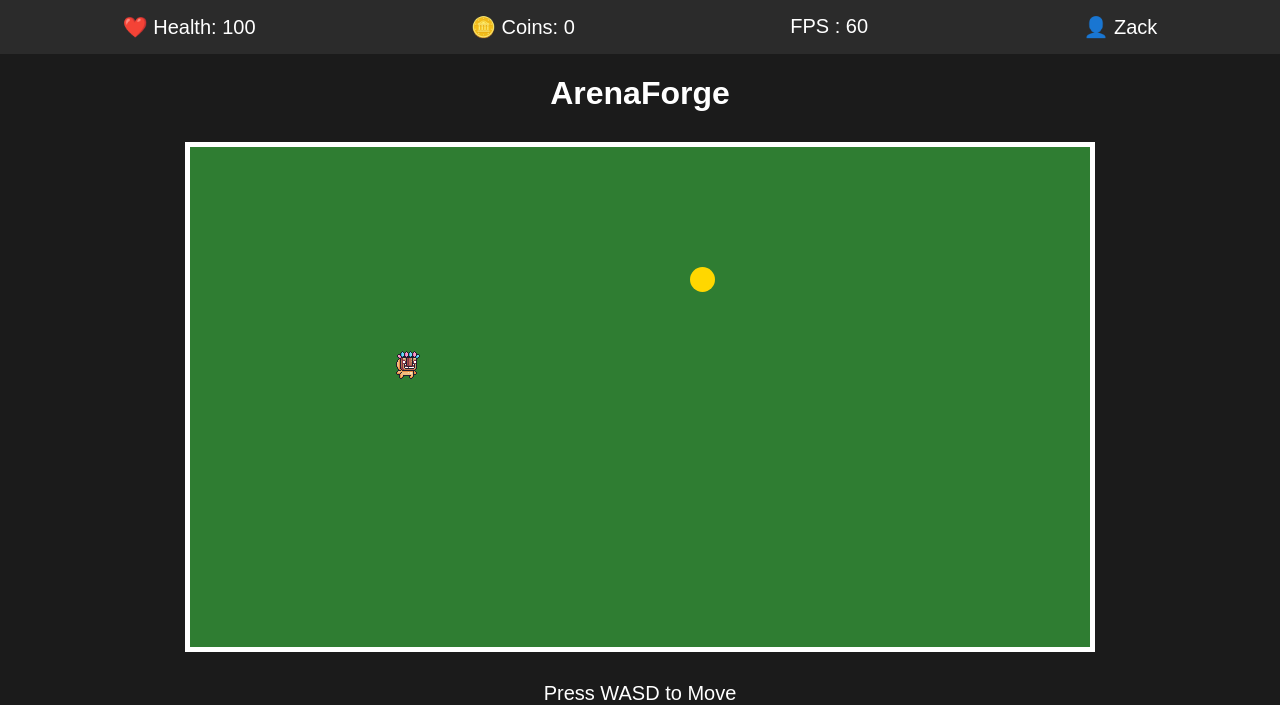
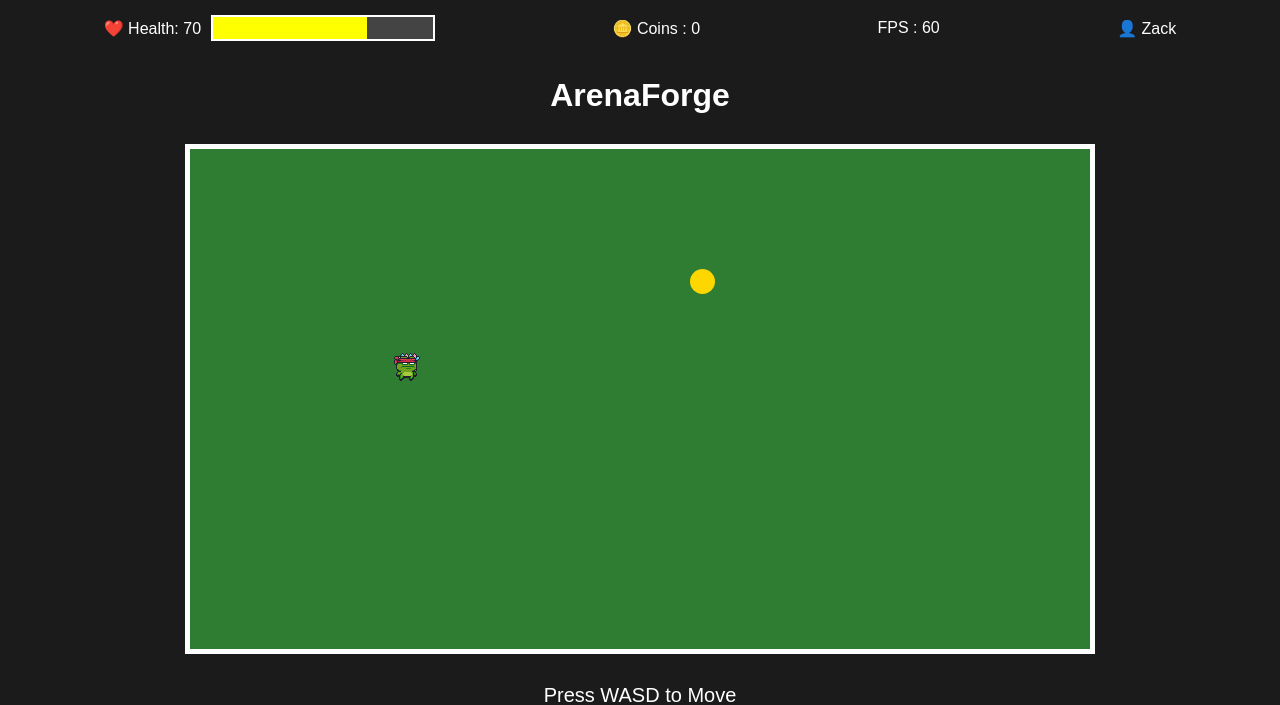
Before and after one commit to Manglani-Smit/ArenaForge, a FastAPI app: page / in a window 1280 px wide. Shown: the top 705 px of the page. Run offline with FastAPI, Linux system fonts and the light colour scheme.

Commit message:
Improved game over system and started enemy combat system

```diff
--- a/app/static/css/style.css
+++ b/app/static/css/style.css
@@ -12,13 +12,12 @@ body{
 .hud{
 
     display:flex;
+
     justify-content:space-around;
 
-    background:#2b2b2b;
+    align-items:center;
 
     padding:15px;
-
-    font-size:20px;
 
 }
 
@@ -78,3 +77,77 @@ body{
     left:500px;
 
 }
+
+#health-container {
+
+    width: 220px;
+    height: 22px;
+
+    border: 2px solid white;
+
+    background: #444;
+
+}
+
+#health-bar {
+
+    width: 100%;
+    height: 100%;
+
+    background: lime;
+
+    transition: width 0.2s linear;
+
+}
+.health-section{
+
+    display:flex;
+
+    align-items:center;
+
+    gap:10px;
+
+}
+
+#game-over-screen {
+
+    position: fixed;
+
+    top: 0;
+    left: 0;
+
+    width: 100%;
+    height: 100%;
+
+    background: rgba(0, 0, 0, 0.8);
+
+    display: none;
+
+    justify-content: center;
+    align-items: center;
+    flex-direction: column;
+
+    color: white;
+
+    font-size: 40px;
+
+    z-index: 999;
+}
+
+#enemy {
+
+    width: 32px;
+    height: 32px;
+
+    position: absolute;
+
+    left: 600px;
+    top: 250px;
+
+    background-image: url("/static/images/enemy/Idle.png");
+
+    background-repeat: no-repeat;
+
+    background-position: 0px 0px;
+
+}
--- a/app/static/js/game.js
+++ b/app/static/js/game.js
@@ -1,6 +1,13 @@
 const player = document.getElementById("player");
 const coin = document.getElementById("coin");
 const gameArea = document.getElementById("game-area");
+const enemy = document.getElementById("enemy");
+
+let enemyX = 600;
+let enemyY = 250;
+let lastHitTime = 0;
+const hitCooldown = 1000; // 1 second
+const enemySpeed = 1.5;
 
 // --------------------
 // Sound
@@ -70,6 +77,9 @@ let lastFrameTime = 0;
 let facing = "right";
 let lastFPSUpdate = 0;
 let frames = 0;
+let health = 100;
+let gameOver = false;
+let playerStarted = false;
 const animationSpeed = 100;
 
 function updateFPS(timestamp) {
@@ -88,7 +98,69 @@ function updateFPS(timestamp) {
 
 }
 
+function moveEnemy() {
 
+    if (enemyX < playerX) {
+
+        enemyX += enemySpeed;
+
+    }
+
+    if (enemyX > playerX) {
+
+        enemyX -= enemySpeed;
+
+    }
+
+    if (enemyY < playerY) {
+
+        enemyY += enemySpeed;
+
+    }
+
+    if (enemyY > playerY) {
+
+        enemyY -= enemySpeed;
+
+    }
+
+    enemy.style.left = enemyX + "px";
+    enemy.style.top = enemyY + "px";
+
+}
+
+function checkEnemyCollision(timestamp) {
+
+    if (
+
+        playerX < enemyX + playerSize &&
+        playerX + playerSize > enemyX &&
+        playerY < enemyY + playerSize &&
+        playerY + playerSize > enemyY
+
+    ) {
+
+        if (timestamp - lastHitTime > hitCooldown) {
+
+            health -= 10;
+
+            if (health < 0) {
+
+                health = 0;
+
+            }
+
+            updateHealthBar();
+
+            checkGameOver();
+
+            lastHitTime = timestamp;
+
+        }
+
+    }
+
+}
 
 function checkCoinCollision() {
 
@@ -119,6 +191,52 @@ function checkCoinCollision() {
 }
 
 
+function updateHealthBar() {
+
+    const healthBar = document.getElementById("health-bar");
+
+    healthBar.style.width = health + "%";
+
+    document.getElementById("health").textContent = health;
+
+    if (health > 70) {
+
+        healthBar.style.background = "lime";
+
+    } else if (health > 40) {
+
+        healthBar.style.background = "yellow";
+
+    } else {
+
+        healthBar.style.background = "red";
+
+    }
+
+}
+
+function checkGameOver() {
+
+    console.log("Health =", health);
+
+    if (health <= 0) {
+
+        console.log("GAME OVER CALLED");
+
+        gameOver = true;
+
+        showGameOver();
+
+    }
+
+}
+
+function showGameOver() {
+
+    document.getElementById("game-over-screen").style.display = "flex";
+
+}
+
 // --------------------
 // Update Animation
 // --------------------
@@ -126,6 +244,8 @@ function checkCoinCollision() {
 function updateAnimation(timestamp) {
 
     if (keys.w || keys.a || keys.s || keys.d) {
+
+        playerStarted = true;
 
         currentAnimation = "run";
 
@@ -207,14 +327,80 @@ document.addEventListener("keyup", function (event) {
     if (event.key === "s") keys.s = false;
     if (event.key === "d") keys.d = false;
 
+
+
 });
 
+document.addEventListener("keydown", function (event) {
+
+    if (event.key === "r" && gameOver) {
+
+        restartGame();
+
+    }
+
+    if (event.key === "h") {
+
+    health -= 10;
+
+    if (health < 0) {
+
+        health = 0;
+
+    }
+
+    updateHealthBar();
+
+    checkGameOver();
+}
+
+});
+function restartGame() {
+
+    gameOver = false;
+
+    health = 100;
+
+    coins = 0;
+
+    playerX = 200;
+    playerY = 200;
+
+    document.getElementById("coins").textContent = coins;
+
+    coinX = Math.floor(Math.random() * (gameWidth - coinSize));
+coinY = Math.floor(Math.random() * (gameHeight - coinSize));
+
+coin.style.left = coinX + "px";
+coin.style.top = coinY + "px";
+
+    updateHealthBar();
+
+    player.style.left = playerX + "px";
+    player.style.top = playerY + "px";
+
+    document.getElementById("game-over-screen").style.display = "none";
+
+    updateFPS(timestamp);
+    requestAnimationFrame(gameLoop);
+
+}
 // --------------------
 // Game Loop
 // --------------------
 
 function gameLoop(timestamp) {
+    if (gameOver) {
 
+    return;
+
+}
+
+    if (playerStarted) {
+
+    moveEnemy();
+
+}
     // Move Up
     if (keys.w && playerY > 0) {
         playerY -= moveSpeed;
@@ -241,6 +427,10 @@ function gameLoop(timestamp) {
     player.style.left = playerX + "px";
     player.style.top = playerY + "px";
 
+    moveEnemy();
+
+    checkEnemyCollision(timestamp);
+
     // Update Animation State
     updateAnimation(timestamp);
 
--- a/app/templates/index.html
+++ b/app/templates/index.html
@@ -13,15 +13,31 @@
 
 <div class="hud">
 
-    <div>❤️ Health: <span id="health">100</span></div>
+    <div class="health-section">
 
-    <div>🪙 Coins: <span id="coins">0</span></div>
+        <div>
+    ❤️ Health:
+    <span id="health">100</span>
+</div>
+
+        <div id="health-container">
+            <div id="health-bar"></div>
+        </div>
+
+    </div>
+
+    <div>
+        🪙 Coins :
+        <span id="coins">0</span>
+    </div>
 
     <div id="fps">
-    FPS : 0
-</div>
+        FPS : 0
+    </div>
 
-    <div>👤 Zack</div>
+    <div>
+        👤 Zack
+    </div>
 
 </div>
 
@@ -32,6 +48,7 @@
 <div id="game-area">
 
     <div id="player"></div>
+    <div id="enemy"></div>
     <div id="coin"></div>
 
 </div>
@@ -40,7 +57,16 @@
     Press WASD to Move
 </p>
 
+
 <script src="/static/js/game.js"></script>
+
+<div id="game-over-screen">
+
+    <h1>GAME OVER</h1>
+
+    <p>Press R to Restart</p>
+
+</div>
 
 </body>
 
```
Also changed, not shown: app/static/images/enemy/Idle.png (added), app/static/images/enemy/Run.png (added).
